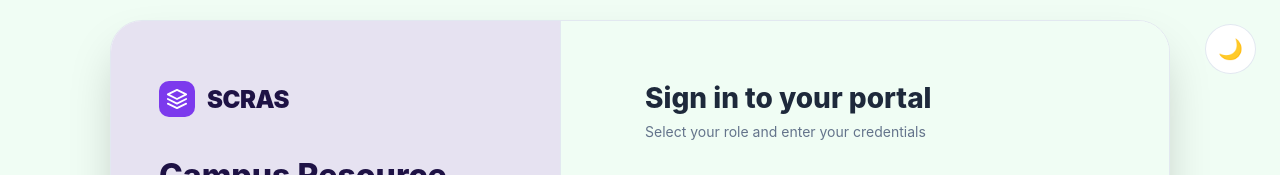
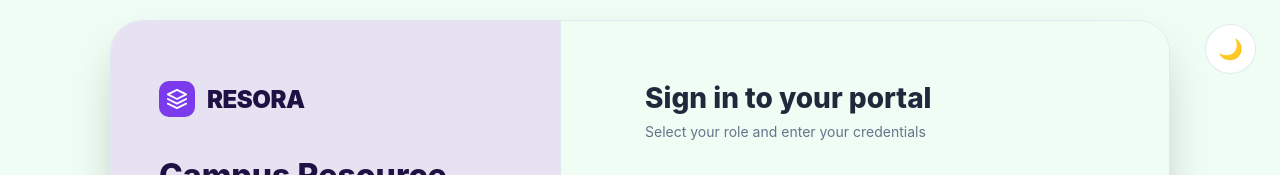
Before and after one commit to Campus-Resource-Allocation/Frontend, a React (Create React App) app in the folder Scras_frontend/: page /login in a window 1280 px wide. Shown: the top 175 px of the page. Built offline with nearby package versions, Linux system fonts and the light colour scheme; no server answers.

Commit message:
Alhamdulillah again

```diff
--- a/Scras_frontend/src/components/Sidebar.jsx
+++ b/Scras_frontend/src/components/Sidebar.jsx
@@ -100,7 +100,7 @@ const Sidebar = ({ userRole, activePage, onPageChange, onLogout, isOpen, onToggl
 
     const getUserEmail = () => {
         const user = JSON.parse(localStorage.getItem('user') || '{}');
-        return user.email || 'user@scras.edu';
+        return user.email || 'user@resora.edu';
     };
 
     const navItems = getNavItems();
@@ -109,8 +109,8 @@ const Sidebar = ({ userRole, activePage, onPageChange, onLogout, isOpen, onToggl
         <div className={`${styles.sidebar} ${isOpen ? styles.sidebarOpen : ''}`}>
             <div className={styles.header}>
                 <div className={styles.logoWrapper}>
-                    <div className={styles.logoBox}>S</div>
-                    <h2 className={styles.logoText}>SCRAS</h2>
+                    <div className={styles.logoBox}>R</div>
+                    <h2 className={styles.logoText}>RESORA</h2>
                 </div>
                 <button className={styles.closeBtn} onClick={onToggle} aria-label="Close Menu">
                     <svg width="24" height="24" fill="none" stroke="currentColor" strokeWidth="2" viewBox="0 0 24 24">
--- a/Scras_frontend/src/pages/Login.jsx
+++ b/Scras_frontend/src/pages/Login.jsx
@@ -111,7 +111,7 @@ const Login = ({ theme, toggleTheme }) => {
                                     <path d="M12 2L2 7l10 5 10-5-10-5zM2 17l10 5 10-5M2 12l10 5 10-5" />
                                 </svg>
                             </div>
-                            <span className={styles.logoText}>SCRAS</span>
+                            <span className={styles.logoText}>RESORA</span>
                         </div>
                         <h1>Campus Resource<br />Allocation System</h1>
                         <p className={styles.brandDescription}>
@@ -137,7 +137,7 @@ const Login = ({ theme, toggleTheme }) => {
                                 All systems operational
                             </div>
                             <div className={styles.copyright}>
-                                © 2026 SCRAS Platform. v2.1.0
+                                © 2026 RESORA Platform. v2.1.0
                             </div>
                         </div>
                     </div>
--- a/Scras_frontend/src/pages/admin/AdminLogin.jsx
+++ b/Scras_frontend/src/pages/admin/AdminLogin.jsx
@@ -56,6 +56,7 @@ const AdminLogin = ({ theme, toggleTheme }) => {  // ✅ REMOVE onLoginSuccess
                         <label>ADMIN EMAIL</label>
                         <input
                             type="email"
+                            placeholder="[EMAIL_ADDRESS]"
                             value={email}
                             onChange={(e) => setEmail(e.target.value)}
                             required
@@ -68,6 +69,7 @@ const AdminLogin = ({ theme, toggleTheme }) => {  // ✅ REMOVE onLoginSuccess
                         <div style={{ position: 'relative' }}>
                             <input
                                 type={showPassword ? 'text' : 'password'}
+                                placeholder="Enter your password"
                                 value={password}
                                 onChange={(e) => setPassword(e.target.value)}
                                 required
```
